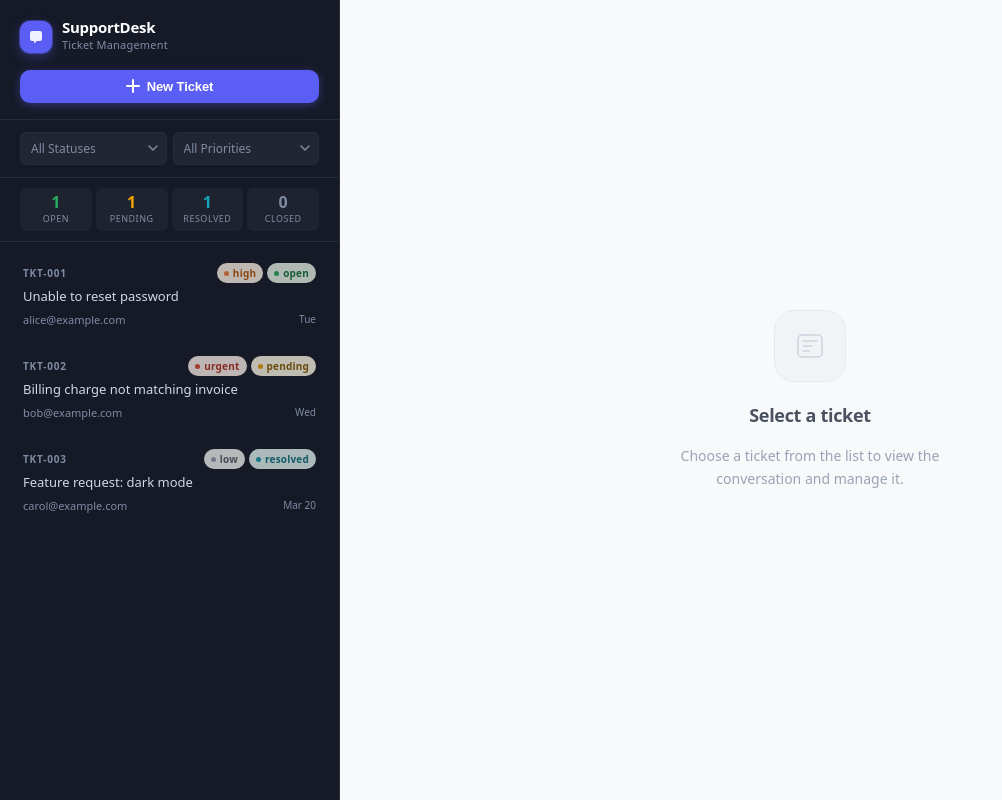
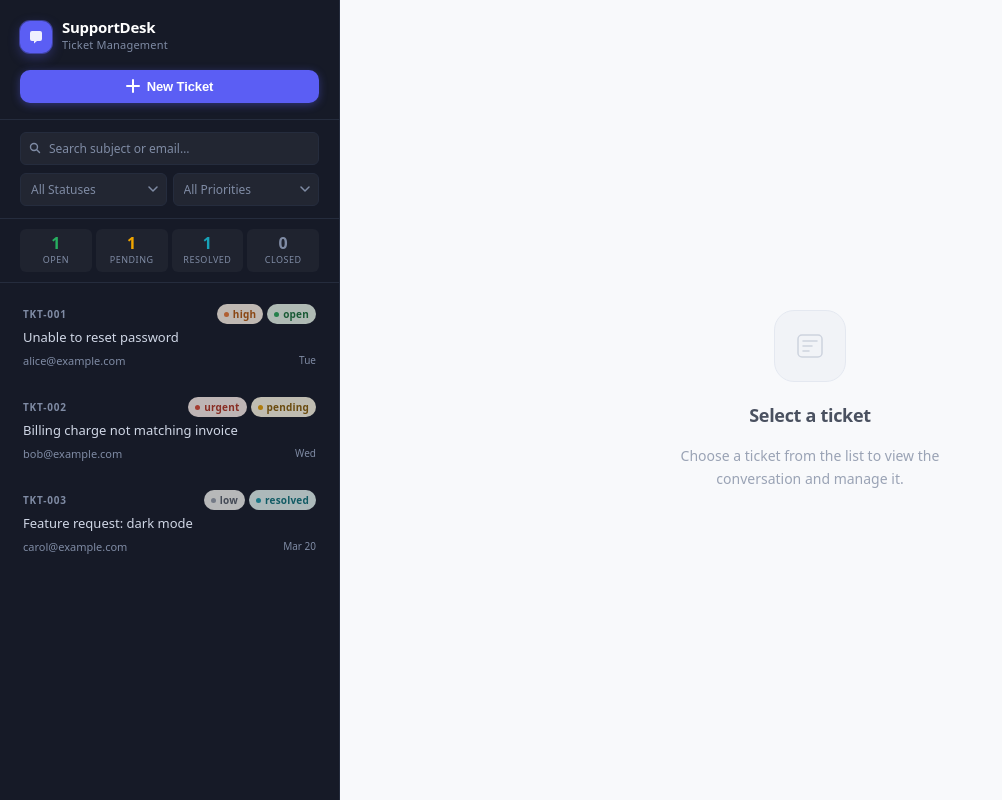
Before and after one commit to dragneel101/ticketingSystem, a React (Vite) app: page / in a window 1280 px wide. Shown: the whole page, without its empty margins (0-1002 px from the left). Built offline with nearby package versions, Linux system fonts and the light colour scheme.

Commit message:
Added Search

```diff
--- a/src/components/TicketList.jsx
+++ b/src/components/TicketList.jsx
@@ -1,4 +1,4 @@
-import { useState, useMemo } from 'react';
+import { useState, useMemo, useRef, useCallback } from 'react';
 import { useTickets } from '../context/TicketContext';
 
 /* ── helpers ─────────────────────────────────────────────── */
@@ -74,14 +74,44 @@ export default function TicketList({ selectedId, onSelect, onNewTicket }) {
   const { tickets } = useTickets();
   const [filterStatus, setFilterStatus] = useState('all');
   const [filterPriority, setFilterPriority] = useState('all');
+  const [search, setSearch] = useState('');
+  const listRef = useRef(null);
 
   const filtered = useMemo(() => {
+    const q = search.trim().toLowerCase();
     return tickets.filter((t) => {
       const statusOk = filterStatus === 'all' || t.status === filterStatus;
       const priorityOk = filterPriority === 'all' || t.priority === filterPriority;
-      return statusOk && priorityOk;
+      const searchOk = !q ||
+        t.subject.toLowerCase().includes(q) ||
+        t.customerEmail.toLowerCase().includes(q);
+      return statusOk && priorityOk && searchOk;
     });
-  }, [tickets, filterStatus, filterPriority]);
+  }, [tickets, filterStatus, filterPriority, search]);
+
+  // Keyboard navigation: ArrowUp/Down moves through the filtered list
+  const handleListKeyDown = useCallback((e) => {
+    if (e.key !== 'ArrowDown' && e.key !== 'ArrowUp') return;
+    e.preventDefault();
+
+    if (filtered.length === 0) return;
+
+    const currentIndex = filtered.findIndex((t) => t.id === selectedId);
+    let nextIndex;
+
+    if (e.key === 'ArrowDown') {
+      nextIndex = currentIndex < filtered.length - 1 ? currentIndex + 1 : 0;
+    } else {
+      nextIndex = currentIndex > 0 ? currentIndex - 1 : filtered.length - 1;
+    }
+
+    const nextId = filtered[nextIndex].id;
+    onSelect(nextId);
+
+    // Move DOM focus to the newly selected card
+    const card = listRef.current?.querySelector(`#ticket-${nextId}`);
+    card?.focus();
+  }, [filtered, selectedId, onSelect]);
 
   return (
     <aside className="sidebar" aria-label="Ticket list">
@@ -115,8 +145,42 @@ export default function TicketList({ selectedId, onSelect, onNewTicket }) {
         </button>
       </div>
 
-      {/* Filters */}
-      <div className="sidebar-filters" role="search" aria-label="Filter tickets">
+      {/* Search + Filters */}
+      <div className="sidebar-filters" role="search" aria-label="Search and filter tickets">
+        {/* Search */}
+        <div className="search-row">
+          <label htmlFor="ticket-search" className="visually-hidden">Search tickets</label>
+          <div className="search-input-wrap">
+            <svg className="search-icon" width="12" height="12" viewBox="0 0 12 12" fill="none" aria-hidden="true">
+              <circle cx="5" cy="5" r="3.5" stroke="currentColor" strokeWidth="1.4" />
+              <path d="M8 8l2.5 2.5" stroke="currentColor" strokeWidth="1.4" strokeLinecap="round" />
+            </svg>
+            <input
+              id="ticket-search"
+              type="search"
+              className="search-input"
+              placeholder="Search subject or email…"
+              value={search}
+              onChange={(e) => setSearch(e.target.value)}
+              autoComplete="off"
+              spellCheck={false}
+            />
+            {search && (
+              <button
+                className="search-clear"
+                onClick={() => setSearch('')}
+                aria-label="Clear search"
+                tabIndex={-1}
+              >
+                <svg width="8" height="8" viewBox="0 0 8 8" fill="none" aria-hidden="true">
+                  <path d="M1 1l6 6M7 1L1 7" stroke="currentColor" strokeWidth="1.5" strokeLinecap="round" />
+                </svg>
+              </button>
+            )}
+          </div>
+        </div>
+
+        {/* Status + Priority */}
         <div className="filter-row">
           <label htmlFor="filter-status" className="visually-hidden">Filter by status</label>
           <select
@@ -153,10 +217,12 @@ export default function TicketList({ selectedId, onSelect, onNewTicket }) {
 
       {/* List */}
       <div
+        ref={listRef}
         className="ticket-list"
         role="listbox"
         aria-label="Tickets"
         aria-activedescendant={selectedId ? `ticket-${selectedId}` : undefined}
+        onKeyDown={handleListKeyDown}
       >
         {filtered.length === 0 ? (
           <div className="ticket-list-empty" role="status">
--- a/src/index.css
+++ b/src/index.css
@@ -215,6 +215,70 @@ body {
 .btn-new-ticket:active {
   transform: translateY(0);
   box-shadow: 0 1px 4px rgba(91,94,244,0.4);
+}
+
+/* Search */
+.search-row {
+  display: flex;
+}
+
+.search-input-wrap {
+  position: relative;
+  flex: 1;
+  display: flex;
+  align-items: center;
+}
+
+.search-icon {
+  position: absolute;
+  left: 9px;
+  color: var(--sidebar-text);
+  pointer-events: none;
+  flex-shrink: 0;
+}
+
+.search-input {
+  width: 100%;
+  padding: 7px 28px 7px 28px;
+  background: rgba(255,255,255,0.05);
+  border: 1px solid var(--sidebar-border);
+  border-radius: var(--r-sm);
+  color: #e4e8f0;
+  font-size: 12px;
+  font-family: var(--sans);
+  transition: border-color var(--t-fast) var(--ease);
+}
+
+.search-input::placeholder {
+  color: var(--sidebar-text);
+}
+
+.search-input:focus {
+  outline: none;
+  border-color: var(--brand-border);
+}
+
+/* hide browser's native clear button */
+.search-input::-webkit-search-cancel-button {
+  display: none;
+}
+
+.search-clear {
+  position: absolute;
+  right: 7px;
+  background: none;
+  border: none;
+  cursor: pointer;
+  padding: 2px;
+  color: var(--sidebar-text);
+  display: flex;
+  align-items: center;
+  border-radius: 3px;
+  transition: color var(--t-fast) var(--ease);
+}
+
+.search-clear:hover {
+  color: #e4e8f0;
 }
 
 /* Filter bar */
```
